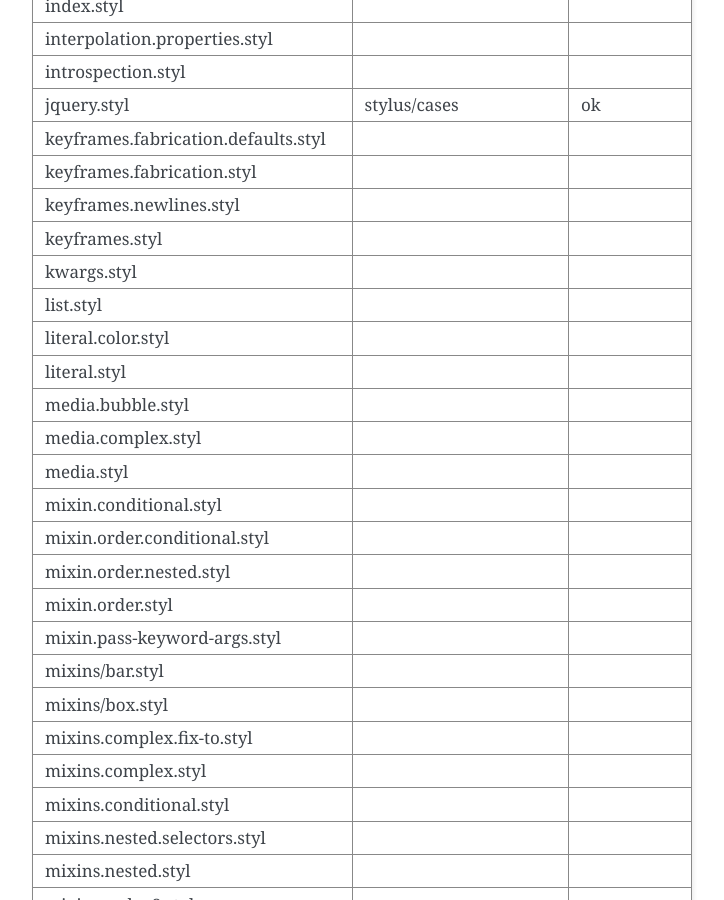
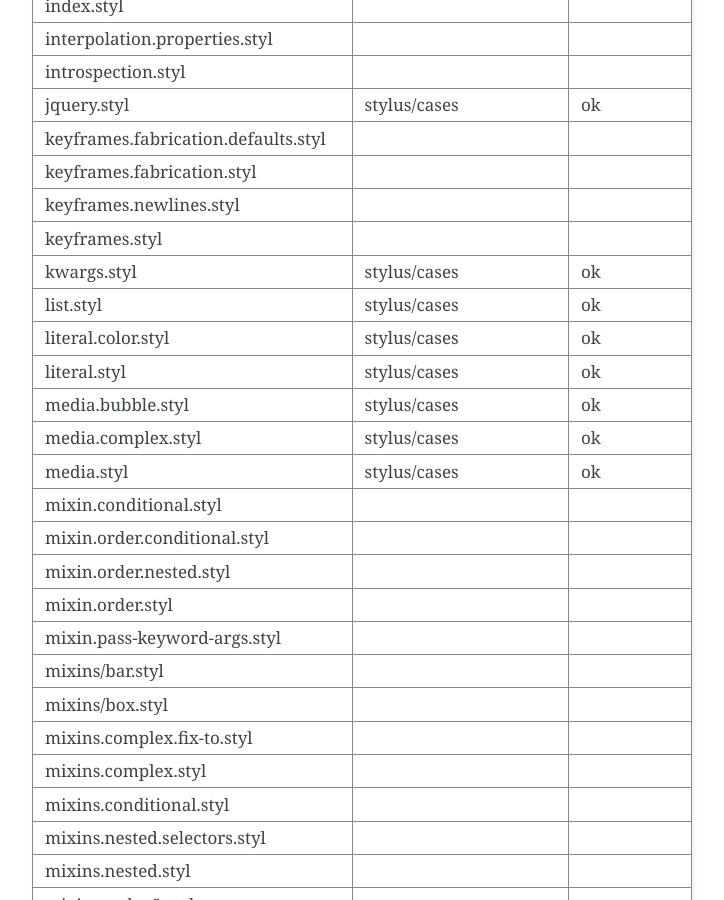
Before and after one commit to jw/stilus, a Sphinx documentation site: the page built from docs/diff/tests.rst, in a window 1280 px wide and 900 px high, scrolled down 5952 px. Shown: the whole window, without its empty margins (388-1112 px from the left). Built offline with Sphinx 7.4.7, drawn with Linux system fonts in a browser that asks for light colours.

Commit message:
Added extra tests.

```diff
--- a/docs/diff/tests.rst
+++ b/docs/diff/tests.rst
@@ -187,13 +187,13 @@ keyframes.fabrication.defaults.styl
 keyframes.fabrication.styl
 keyframes.newlines.styl
 keyframes.styl
-kwargs.styl
-list.styl
-literal.color.styl
-literal.styl
-media.bubble.styl
-media.complex.styl
-media.styl
+kwargs.styl                                   stylus/cases                   ok
+list.styl                                     stylus/cases                   ok
+literal.color.styl                            stylus/cases                   ok
+literal.styl                                  stylus/cases                   ok
+media.bubble.styl                             stylus/cases                   ok
+media.complex.styl                            stylus/cases                   ok
+media.styl                                    stylus/cases                   ok
 mixin.conditional.styl
 mixin.order.conditional.styl
 mixin.order.nested.styl
```
Also changed, not shown: 9 other files.
